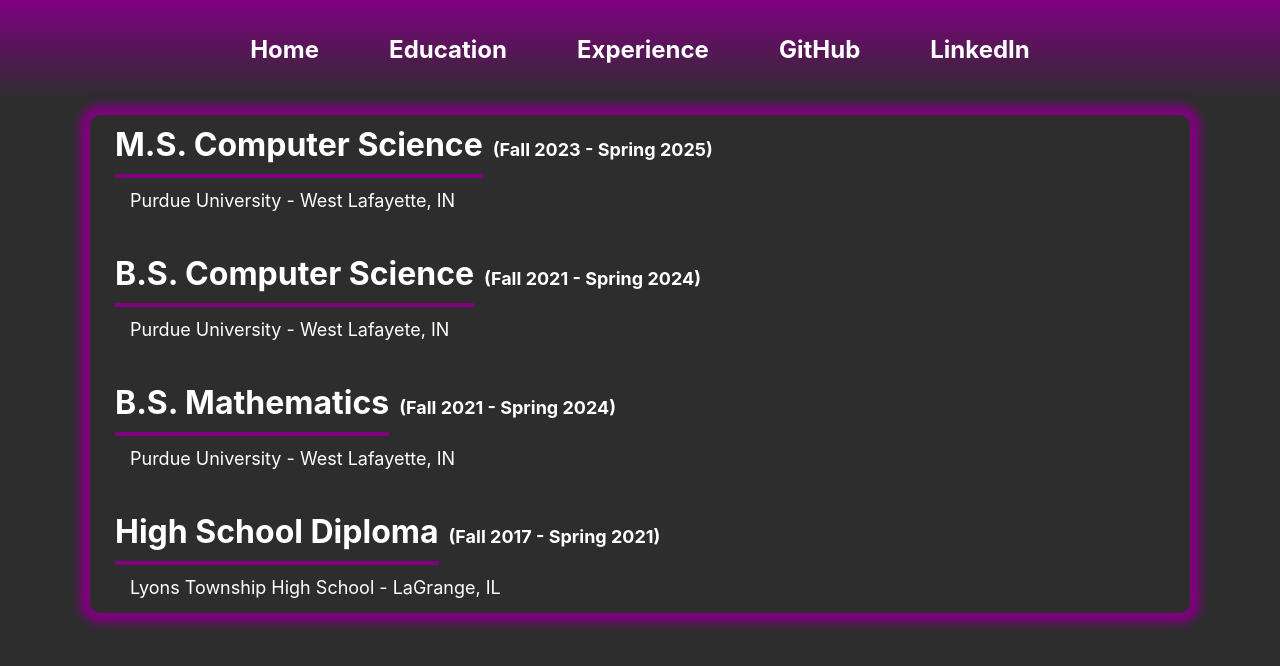
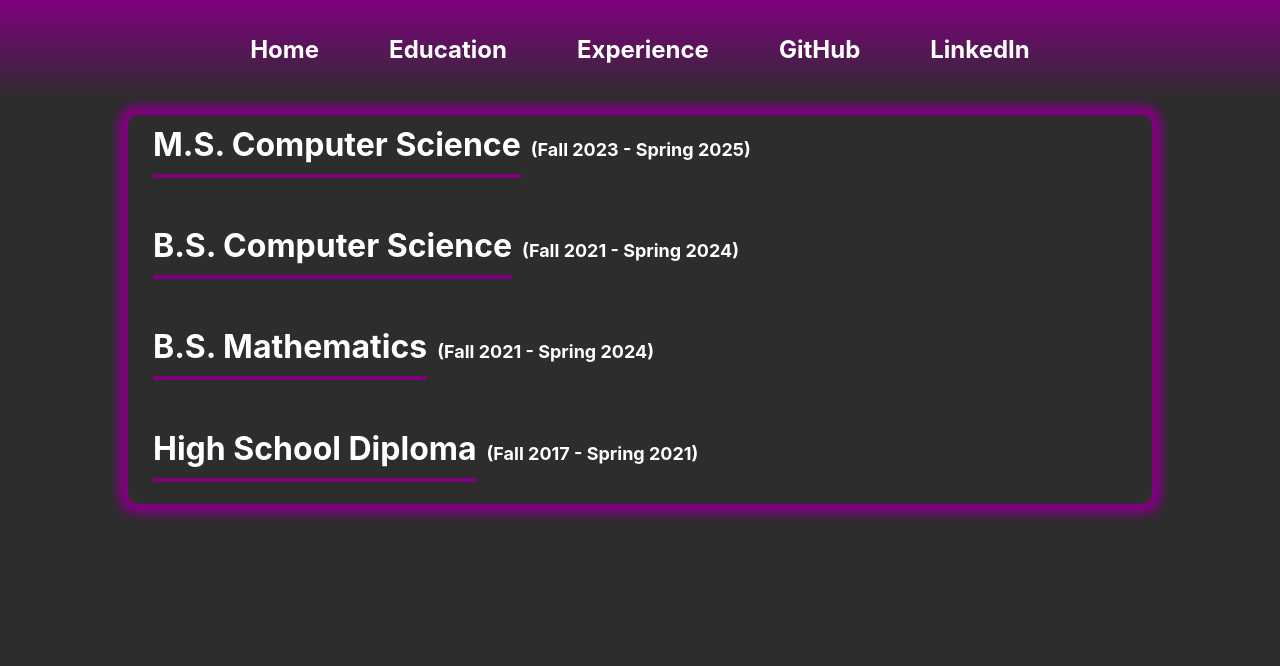
Before and after one commit to mwhiatt/portfolio, a Next.js app: page /edu in a window 1280 px wide. Shown: the top 666 px of the page. Built offline with nearby package versions, Linux system fonts and the light colour scheme.

Commit message:
edu page updates

```diff
--- /dev/null
+++ b/components/Course.js
@@ -0,0 +1,9 @@
+export default function Course({number, name, description, link, term}) {
+    return (
+        <div className="course">
+          <a className="course-title" href={link}>{number} {name}</a>
+          <p className="course-description">{description}</p>
+          <p className="course-description">Taken: {term}</p>
+        </div>
+    )
+}
--- /dev/null
+++ b/components/EduBody.js
@@ -0,0 +1,14 @@
+import Course from "./Course"
+
+export default function EduBody({uni, courses}) {
+  return (
+    <div>
+      <h5 className="degree-uni">{uni}</h5>
+      <h5 className="degree-coursework--h5">Relevant Coursework</h5>
+      {courses ?
+      courses.map(course =>(
+        <Course number={course.number} name={course.name} description={course.description} link={course.link} term={course.term}/>
+        )) : (<p>None</p>)}
+    </div>
+  )
+}
--- /dev/null
+++ b/data/bscourses.js
@@ -0,0 +1,9 @@
+export default {
+  "courses": [{
+    "number": "CS 180",
+    "name": "Problem Solving and OOP with Java",
+    "description": "Introduction to computer programming. Problem solving techniques and development of algorithms. Structured programming concepts. Introduction to object-oriented programming. Includes laboratory.",
+    "link": "https://catalog.purdue.edu/preview_course_nopop.php?catoid=9&coid=85969",
+    "term": "Fall 2021"
+  }]
+}
--- /dev/null
+++ b/data/mathcourses.js
@@ -0,0 +1,3 @@
+export default {
+
+}
--- /dev/null
+++ b/data/mscourses.js
@@ -0,0 +1,15 @@
+export default {
+  "courses": [{
+    "number": "CS 503",
+    "name": "Operating Systems",
+    "description": "Operating system design and implementation. Process management, memory management, processor scheduling, concurrency, and deadlock.",
+    "link": "https://catalog.purdue.edu/preview_course_nopop.php?catoid=8&coid=78971",
+    "term": "Fall 2023"
+  }, {
+    "number": "CS 555",
+    "name": "Cryptography",
+    "description": "Advanced concepts and techniques in cryptography and data security.",
+    "link": "https://catalog.purdue.edu/preview_course_nopop.php?catoid=13&coid=130605",
+    "term": "Fall 2023"
+  }]
+}
--- a/package.json
+++ b/package.json
@@ -9,6 +9,7 @@
     "@vercel/analytics": "^1.0.1",
     "next": "^13.4.6",
     "react": "^18.2.0",
+    "react-collapsible": "^2.10.0",
     "react-dom": "^18.2.0"
   },
   "scripts": {
--- a/pages/edu.js
+++ b/pages/edu.js
@@ -1,16 +1,25 @@
 import EduHeader from "../components/EduHeader"
+import EduBody from "../components/EduBody";
+import Collapsible from 'react-collapsible';
+import mscourses from "../data/mscourses";
+import bscourses from "../data/bscourses";
+import mathcourses from "../data/mathcourses";
 
 export default function Edu() {
     return (
         <div className='main-content'>
-            <EduHeader degree='M.S. Computer Science' date='Fall 2023 - Spring 2025' />
-            <p>Purdue University - West Lafayette, IN</p>
-            <EduHeader degree='B.S. Computer Science' date='Fall 2021 - Spring 2024' />
-            <p>Purdue University - West Lafayete, IN</p>
-            <EduHeader degree='B.S. Mathematics' date='Fall 2021 - Spring 2024' />
-            <p>Purdue University - West Lafayette, IN</p>
-            <EduHeader degree='High School Diploma' date='Fall 2017 - Spring 2021' />
-            <p>Lyons Township High School - LaGrange, IL</p>
+            <Collapsible className="degree" trigger={[<EduHeader degree='M.S. Computer Science' date='Fall 2023 - Spring 2025' />, ""]}>
+                <EduBody uni="Purdue University - West Lafayette, IN" courses={mscourses.courses}/>
+            </Collapsible>
+            <Collapsible className="degree" trigger={[<EduHeader degree='B.S. Computer Science' date='Fall 2021 - Spring 2024' />, ""]}>
+                <EduBody uni="Purdue University - West Lafayette, IN" courses={bscourses.courses}/>
+            </Collapsible>
+            <Collapsible className="degree" trigger={[<EduHeader degree='B.S. Mathematics' date='Fall 2021 - Spring 2024' />, ""]}>
+                <EduBody uni="Purdue University - West Lafayette, IN" courses={mathcourses.courses}/>
+            </Collapsible>
+            <Collapsible className="degree" trigger={[<EduHeader degree='High School Diploma' date='Fall 2017 - Spring 2021' />, ""]}>
+                <h5 className="degree-uni">Lyons Township High School - LaGrange, IL</h5>
+            </Collapsible>
         </div>
     )
 }
--- a/pages/index.js
+++ b/pages/index.js
@@ -2,16 +2,13 @@
     return (
         <div className='main-content'>
             <h1 className="main-content--h1"><span className='main-title'>About Me</span></h1>
-            <p>
+            <p className="default-text">
                 I am an aspiring software engineer currently entering the 3rd year of a 3+1 combined Computer Science B.S./M.S. program.
                 Hence, I will be graduating with a Bachelor's in Computer Science as well as Mathematics in the Spring of 2024, and a Master's
                 in Computer Science in the Spring of 2025. My degree concentration is in cybersecurity, however I have a wide array of interests
                 in Software Development. I have experience in systems programming with C/C++, frontend development with Javascript and Typescript (React), HTML,
                 and CSS, and backend development in Java and Javascript (NodeJS.)
             </p>
-            <p>
-                I have experience
-            </p>
         </div>
     )
 }
--- a/styles/globals.css
+++ b/styles/globals.css
@@ -10,8 +10,7 @@
 
 .pages{
   max-width: 1400px;
-  padding: 20px;
-  margin: 0 auto;
+  margin: auto;
 }
 
 .navbar {
@@ -37,9 +36,8 @@
 
 .main-content {
   margin: auto;
-  width: 1100px;
+  width: 80%;
   border-radius: 10px;
-  background: rgb(45, 45, 45);
   box-shadow: 0 0 10px 10px purple;
   color: white;
 }
@@ -71,3 +69,47 @@
   font-size: 18px;
   padding-bottom: 15px;
 }
+
+.degree {
+  padding-top: 0px;
+  padding-bottom: 20px;
+}
+
+.degree-uni {
+  font-size: 20px;
+  padding-left: 40px;
+  padding-top: 6px;
+  padding-bottom: 10px;
+  margin: auto;
+}
+
+.degree-coursework--h5 {
+  padding-left: 40px;
+  font-size: 22px;
+  margin: 0px;
+  text-decoration: underline;
+}
+
+.course {
+  padding-top: 6px;
+  padding-left: 50px;
+  font-size: 18px;
+  margin: 0px;
+}
+
+.course-title {
+  font-size: 18px;
+  padding: 0px;
+  margin: 0px;
+  font-style: italic;
+  color: white;
+}
+
+.course-description {
+  font-size: 16px;
+  margin: 0px;
+  padding: 8px;
+  padding-bottom: 2px;
+  margin: 0px;
+  color: white;
+}
```
Also changed, not shown: 1 other file (tests, documents, lock files or other folders).
